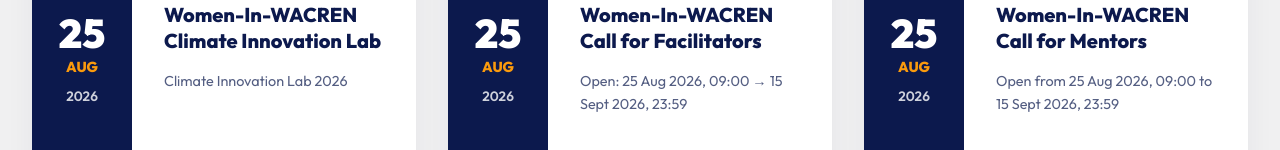
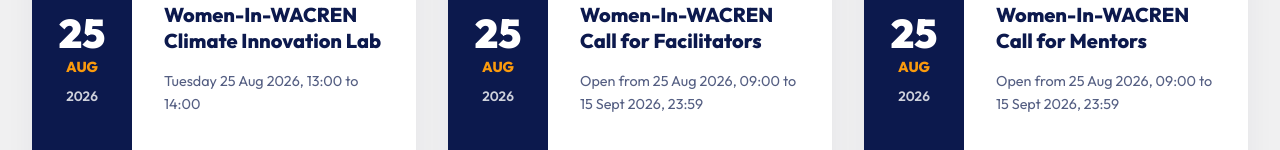
Before and after one commit to rizennews/africaconnect4, a Next.js app: page /activities in a window 1280 px wide. Shown: the part 792-942 px from the top of the page. Built offline with nearby package versions, Linux system fonts and the light colour scheme.

Commit message:
Update Women-In-WACREN event dates

```diff
--- a/src/components/ActivitiesToggle.tsx
+++ b/src/components/ActivitiesToggle.tsx
@@ -86,7 +86,7 @@
     status: 'UPCOMING',
     type: 'LAB',
     title: 'Women-In-WACREN Climate Innovation Lab',
-    description: 'Climate Innovation Lab 2026',
+    description: 'Tuesday 25 Aug 2026, 13:00 to 14:00',
     day: '25', month: 'AUG', year: '2026',
     location: 'TBA',
     link: 'https://indico.wacren.net/event/279/'
@@ -95,7 +95,7 @@
     status: 'UPCOMING',
     type: 'CALL',
     title: 'Women-In-WACREN Call for Facilitators',
-    description: 'Open: 25 Aug 2026, 09:00 → 15 Sept 2026, 23:59',
+    description: 'Open from 25 Aug 2026, 09:00 to 15 Sept 2026, 23:59',
     day: '25', month: 'AUG', year: '2026',
     location: 'Virtual',
     link: 'https://indico.wacren.net/event/282/'
```
